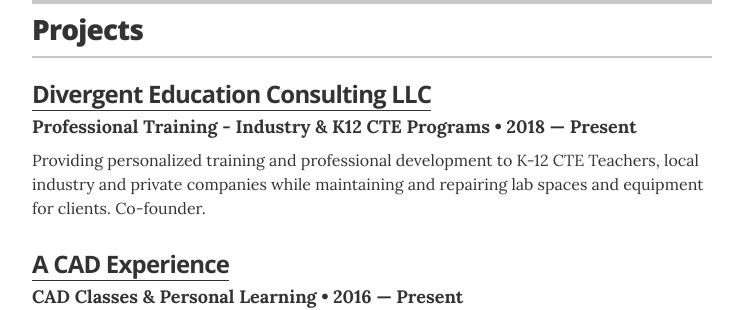
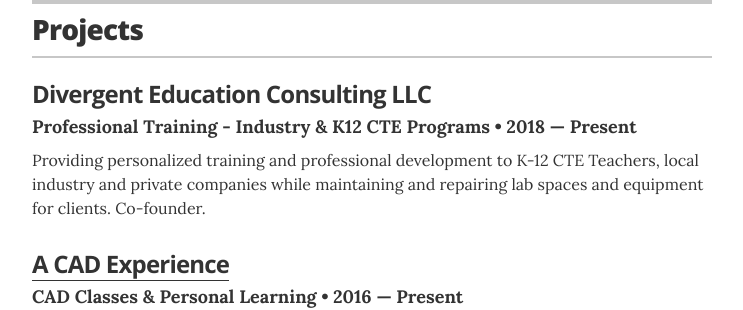
Before and after one commit to eabredder/eabredder.github.io, a Jekyll site: the page built from index.html, in a window 1280 px wide. Shown: the part 3106-3416 px from the top of the page, without its empty margins (268-1011 px from the left). Built offline with Jekyll 4.4.1, drawn with Linux system fonts in a browser that asks for light colours.

Commit message:
Update resume.html

```diff
--- a/_layouts/resume.html
+++ b/_layouts/resume.html
@@ -174,7 +174,7 @@
         </header>
 
                   <div class="resume-item">
-          <h3 class="resume-item-title"><a href="http://www.divergented.org/" target="_blank">Divergent Education Consulting LLC</a></h3>
+          <h3 class="resume-item-title">Divergent Education Consulting LLC</h3>
           <h4 class="resume-item-details">Professional Training - Industry &amp; K12 CTE Programs &bull; 2018 &mdash; Present</h4>
           <p class="resume-item-copy">Providing personalized training and professional development to K-12 CTE Teachers, local industry and private companies while maintaining and repairing lab spaces and equipment for clients. Co-founder.</p>
         </div>
```
